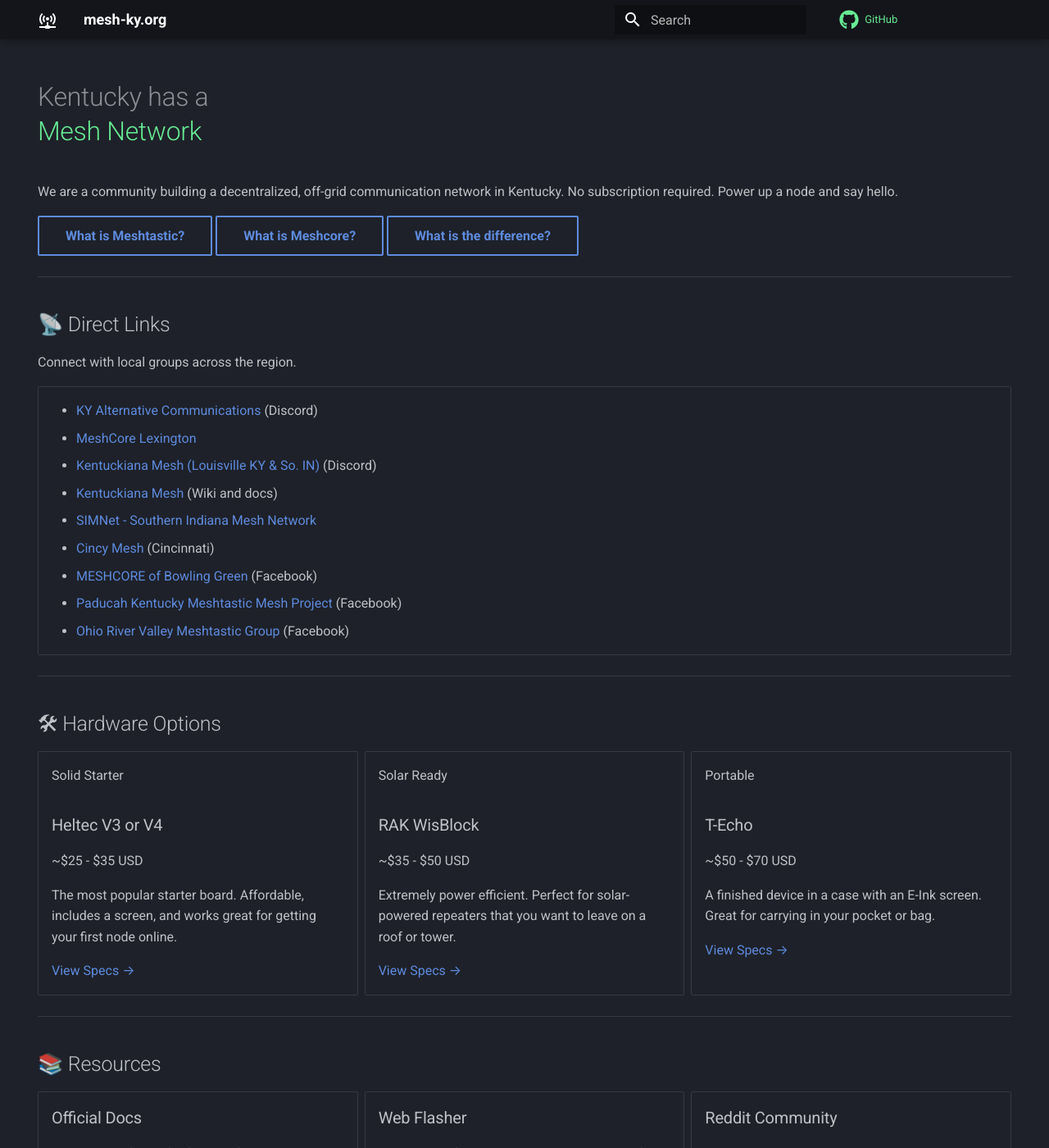
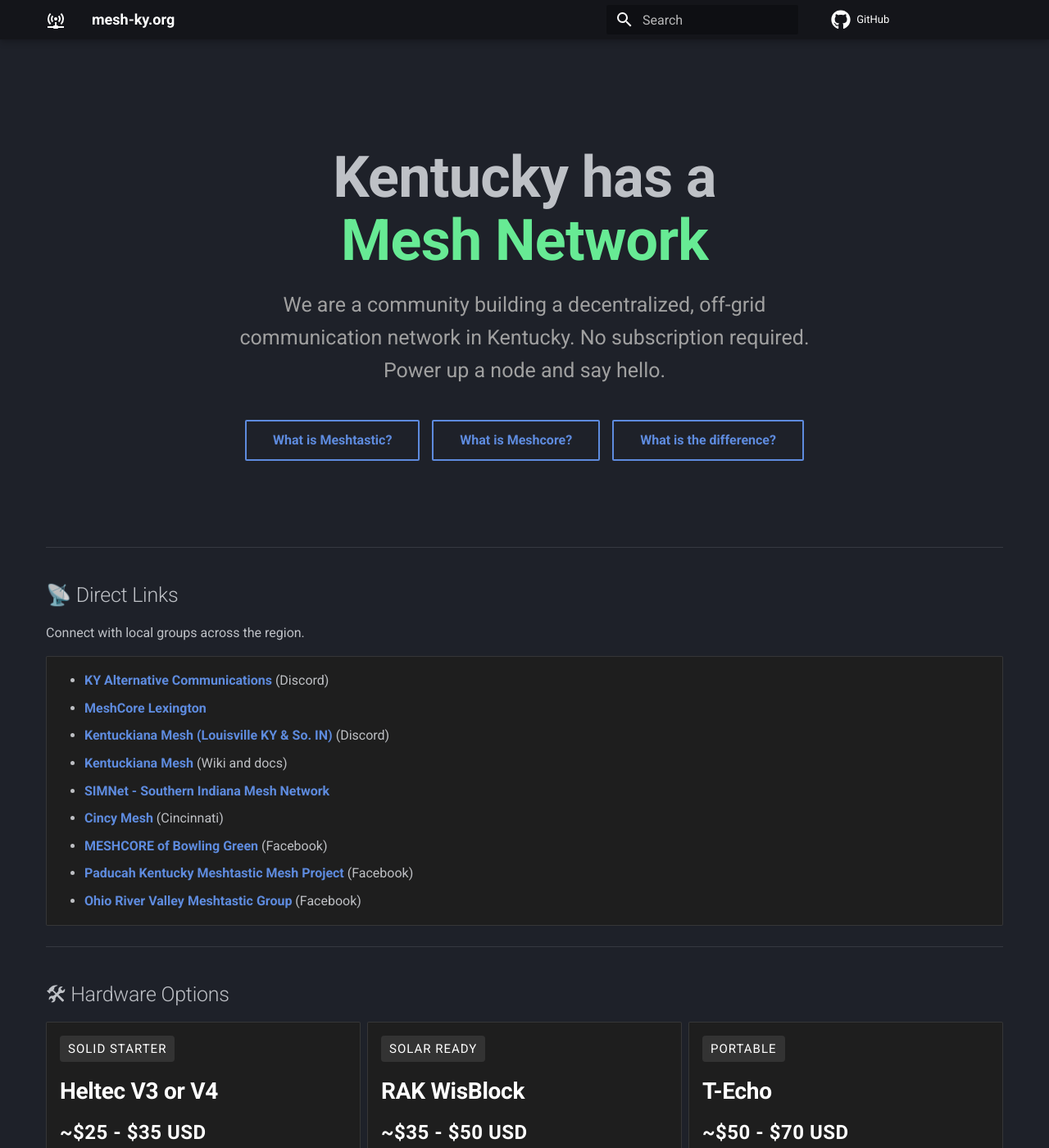
Before and after one commit to mesh-ky/mesh-ky.org, an MkDocs documentation site: the page built from docs/index.md, in a window 1280 px wide and 1400 px high. Shown: the whole window at 82% size. Built offline with MkDocs 1.6.1 and Material for MkDocs 9.7.7, drawn with Linux system fonts in a browser that asks for light colours; comment, search, counter and statistics services are not loaded.

Commit message:
Update extra.css

```diff
--- a/docs/stylesheets/extra.css
+++ b/docs/stylesheets/extra.css
@@ -1,15 +1,124 @@
 :root {
-  /* neon green */
-  --md-primary-fg-color:        #67ea94;
+  /* COLORS */
+  --md-primary-fg-color:        #67ea94; /* Neon Green */
   --md-primary-fg-color--light: #4fd67e;
   --md-primary-fg-color--dark:  #67ea94;
   --md-accent-fg-color:         #67ea94;
 
-  /* dark background */
-  --md-default-bg-color:        #121212;
+  --md-default-bg-color:        #121212; /* Deep Black Background */
   --md-code-bg-color:           #1e1e1e;
+
+  /* Custom Variables */
+  --bg-card: #1e1e1e;
+  --text-muted: #a0a0a0;
+  --text-pop: #ffffff; /* New variable for "Pop" text */
 }
 
-/* Link styling */
-a { color: #67ea94; }
-a:hover { color: #4fd67e; }
+/* Hide default headline */
+.md-content__inner > h1 { display: none; }
+
+/* 1. HERO SECTION */
+.hero {
+  text-align: center;
+  padding: 80px 20px;
+}
+.hero h1 {
+  font-size: 3.5rem;
+  line-height: 1.1;
+  font-weight: 800;
+  margin-bottom: 20px;
+  color: var(--md-text-color);
+}
+.hero p {
+  font-size: 1.25rem;
+  color: var(--text-muted);
+  max-width: 700px;
+  margin: 0 auto 40px auto;
+  line-height: 1.6;
+}
+.hero-buttons {
+  display: flex;
+  justify-content: center;
+  flex-wrap: wrap;
+  gap: 15px;
+  margin-top: 15px;
+}
+
+/* 2. GRID LAYOUT */
+.grid {
+  display: grid;
+  grid-template-columns: repeat(auto-fit, minmax(280px, 1fr));
+  gap: 30px;
+  margin-top: 40px;
+  margin-bottom: 40px;
+}
+
+/* 3. CARD DESIGN */
+.card {
+  background-color: var(--bg-card);
+  border: 1px solid #333;
+  border-radius: 12px;
+  padding: 30px;
+  transition: transform 0.2s, border-color 0.2s;
+  height: 100%;
+  display: flex;
+  flex-direction: column;
+}
+.card:hover {
+  transform: translateY(-5px);
+  border-color: var(--md-primary-fg-color);
+}
+.card h3 {
+  margin-top: 0;
+  font-size: 1.4rem;
+  font-weight: 700;
+  margin-bottom: 10px;
+  color: var(--text-pop); /* Make headers white too for better pop */
+}
+.card p {
+  flex-grow: 1;
+  color: var(--text-muted);
+  margin-bottom: 20px;
+}
+.card .tag {
+  background-color: #333;
+  color: #fff;
+  padding: 4px 10px;
+  border-radius: 4px;
+  font-size: 0.75rem;
+  text-transform: uppercase;
+  letter-spacing: 1px;
+  display: inline-block;
+  margin-bottom: 15px;
+  width: fit-content;
+}
+
+/* --- THE FIX: BRIGHTER PRICE --- */
+.card .price {
+  display: block;
+  color: #ffffff; /* Pure White for maximum pop */
+  font-weight: 800; /* Extra bold */
+  font-size: 1.2rem; /* Slightly larger */
+  margin-bottom: 10px;
+  letter-spacing: 0.5px;
+}
+
+.card a {
+  font-weight: bold;
+  text-decoration: none;
+  margin-top: auto;
+}
+
+/* MkDocs Layout Overrides */
+.md-grid { max-width: 1200px; }
+
+/* MOBILE TWEAKS */
+@media (max-width: 768px) {
+  .hero { padding: 40px 10px; }
+  .hero h1 { font-size: 2.2rem; }
+  .hero p { font-size: 1rem; padding: 0 10px; }
+  .hero-buttons { flex-direction: column; padding: 0 20px; }
+  .hero-buttons .md-button { width: 100%; text-align: center; margin-right: 0 !important;}
+  .grid { gap: 20px; grid-template-columns: 1fr; }
+  .card { padding: 20px; }
+}
```
